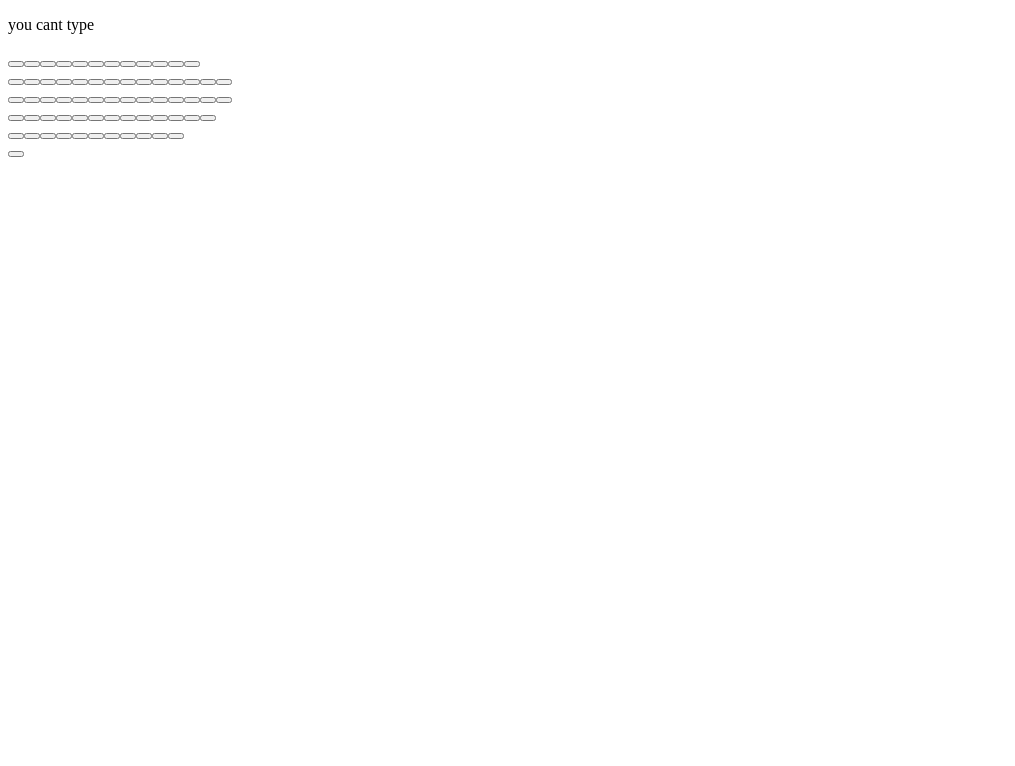
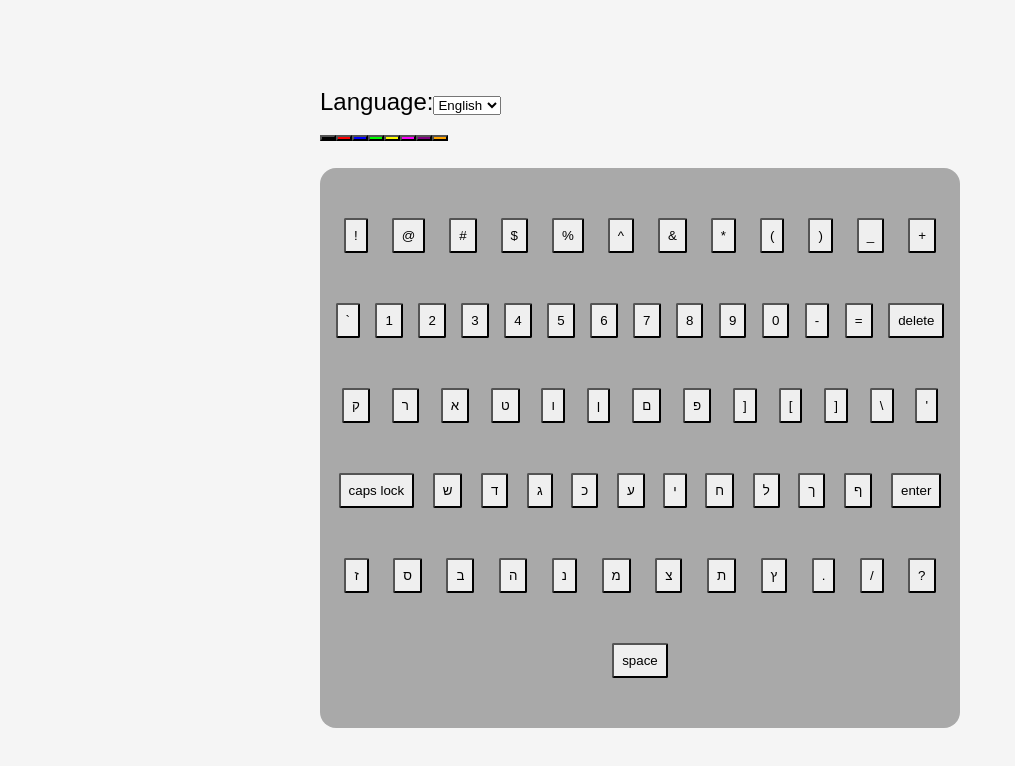
Before and after one commit to rkohen770/Go_To_100_Game, a React (Create React App) app: page / in a window 1280 px wide. Both pictures are taken after a click on the button "use the keyboard". Shown: the top 766 px of the page, without its empty margins (0-1015 px from the left). Built offline with nearby package versions, Linux system fonts and the light colour scheme.

Commit message:
added stuff

```diff
--- a/src/js/ColorButton.js
+++ b/src/js/ColorButton.js
@@ -1,4 +1,4 @@
-import { useEffect } from "react";
+/*import { useEffect } from "react";
 import "../css/colorButton.css";
 
 function ColorButton({ color, onClick,text,indexX,indexY }) {
@@ -17,4 +17,4 @@ function ColorButton({ color, onClick,text,indexX,indexY }) {
   );
 }
 
-export default ColorButton;
+export default ColorButton;*/
--- /dev/null
+++ b/src/js/Colors.js
@@ -0,0 +1,31 @@
+import React, { Component } from 'react';
+class Colors extends Component {
+    state = {
+        colors : {
+            black: "#000000",
+            red: "#ff0000",
+            blue: "#0000ff",
+            green: "#00ff00",
+            yellow: "#ffff00",
+            pink: "#ff00ff",
+            purple: "#800080",
+            orange: "#ffa500",
+          }
+     }
+    render() {
+        return (
+            <div className="color-picker">
+                    <button style={{ backgroundColor: this.state.colors.black }} onClick={()=>this.props.switchColor(this.state.black)}/>
+                    <button style={{ backgroundColor: this.state.colors.red }} onClick={()=>this.props.switchColor(this.state.red)} />
+                    <button style={{ backgroundColor: this.state.colors.blue }} onClick={()=>this.props.switchColor(this.state.black)}/>
+                    <button style={{ backgroundColor: this.state.colors.green }} onClick={()=>this.props.switchColor(this.state.green)}/>
+                    <button style={{ backgroundColor: this.state.colors.yellow }} onClick={()=>this.props.switchColor(this.state.yellow)}/>
+                    <button style={{ backgroundColor: this.state.colors.pink }} onClick={()=>this.props.switchColor(this.state.pink)}/>
+                    <button style={{ backgroundColor: this.state.colors.purple }} onClick={()=>this.props.switchColor(this.state.purple)}/>
+                    <button style={{ backgroundColor: this.state.colors.orange }} onClick={()=>this.props.switchColor(this.state.orange)}/>
+                </div>
+        );
+    }
+}
+
+export default Colors;
--- a/src/js/KeyBoard.js
+++ b/src/js/KeyBoard.js
@@ -1,4 +1,4 @@
-/*import React from "react";
+import React from "react";
 import Key  from "./Key";
 import "../css/keyboard.css";
 import ColorButton from "./ColorButton";
@@ -117,7 +117,7 @@ function Keyboard() {
 
 export default Keyboard;
 
-*/
+
 
 
 
--- a/src/js/KeyNew.js
+++ b/src/js/KeyNew.js
@@ -1,9 +1,11 @@
 import React, { Component } from 'react';
+import "../css/keyboard.css";
+
 class Key extends Component {
     state = {  }
     render() {
         return (
-            <button onClick={()=>this.props.clickKey(this.props.key)}>{this.props.key}</button>
+            <button className='key' onClick={()=>this.props.clickKey(this.props.letter)}>{this.props.letter}</button>
         );
     }
 }
--- a/src/js/KeyboardNew.js
+++ b/src/js/KeyboardNew.js
@@ -1,5 +1,7 @@
 import React, { Component } from 'react';
 import Key from './KeyNew';
+import "../css/keyboard.css";
+
 class KeyBoard
  extends Component {
     state = {
@@ -16,9 +18,7 @@ class KeyBoard
         ["caps lock", "ש", "ד", "ג", "כ", "ע", "י", "ח", "ל", "ך", "ף", "enter"],
         ["ז", "ס", "ב", "ה", "נ", "מ", "צ", "ת", "ץ",".", "/","?"],
         ["space"],
-    ],
-
-
+    ]
     }
 
     clicked=(key)=>{
@@ -30,12 +30,19 @@ class KeyBoard
         else this.props.press(key);
     }
     render() {
+      let lang;
+      if(this.props.language=="en"){
+        lang=this.state.englishKeys;
+      }
+      else{
+        lang=this.state.hebrewKeys;
+      }
         return (
           <div className="keyboard">
-          {this.state.englishKeys.map((row, index) => (
+          {lang.map((row, index) => (
             <div className="row" key={index}>
               {row.map((k) => (
-                  <Key key={k} clickKey={this.clicked}/>
+                  <Key key={k} letter={k} clickKey={this.clicked}/>
 
               ))}
             </div>
--- a/src/js/Main.js
+++ b/src/js/Main.js
@@ -5,7 +5,7 @@ class Main extends Component {
     state = {
         game: false,
         keyboard: false
-     }
+    }
     game=()=>{
         this.setState({game: true})
     }
--- a/src/js/Word.js
+++ b/src/js/Word.js
@@ -1,14 +1,16 @@
 import React, { Component } from 'react';
 import KeyBoard from './KeyboardNew';
 import TextArea from './TextArea';
+import Colors from './Colors';
 class Word extends Component {
     state = {
-        text: "you cant type",
+        text: "",
         capsLock: false,
-        shift: false
+        shift: false,
+        language: "en",
      }
     handleEnter = () => {
-     let prevText=this.state.text+"/n";
+     let prevText=this.state.text+"\n";
      this.setState({text: prevText});
     };
 
@@ -18,7 +20,7 @@ class Word extends Component {
     };
 
     handleDelete = () => {
-        let prevText=this.state.text+" ";
+        let prevText=this.state.text;
         prevText = prevText.substring(0, prevText.length - 1);
         this.setState({text: prevText});
     };
@@ -56,11 +58,23 @@ class Word extends Component {
 
         }
     };
+    handleLanguageChange = (event) => {
+        this.setState({language: event.target.value});
+      };
+    switchColor=(color)=>{
+        //how to change color?
+    }
     render() {
         return (
             <div>
+                <label >Language:</label>
+                <select id="language" value={this.state.language} onChange={this.handleLanguageChange}>
+                <option value="en">English</option>
+                <option value="he">Hebrew</option>
+                </select>
+                <Colors switchColor={this.switchColor}/>
                 <TextArea text={this.state.text}/>
-                <KeyBoard enter={this.handleEnter} space={this.handleSpace}
+                <KeyBoard langauge={this.state.language} enter={this.handleEnter} space={this.handleSpace}
                 delete={this.handleDelete} caps={this.handleCapsLock}
                 shift={this.handleShift} press={this.handleKeyPress}/>
             </div>
@@ -69,3 +83,44 @@ class Word extends Component {
 }
 
 export default Word;
+
+
+/*
+TO DO:
+1. fix the enter key
+2. (add shift key?)
+3. make the keys uppercase when CAPS is pressed
+4. add all the other stuff
+
+
+<label htmlFor="language">Language:</label>
+                <select id="language" value={this.state.language} onChange={this.handleLanguageChange()}>
+                <option value="en">English</option>
+                <option value="he">Hebrew</option>
+                </select>
+
+
+
+
+
+
+                /*import { useEffect } from "react";
+import "../css/colorButton.css";
+
+function ColorButton({ color, onClick,text,indexX,indexY }) {
+
+  useEffect(() => {
+    console.log("color changed");
+  }, [color]);
+
+  return (
+    <button className="color-button {color}"
+      style={{ backgroundColor: color }}
+      onClick={() => onClick(text,indexX,indexY)}
+    >
+        {text}
+    </button>
+  );
+}
+
+export default ColorButton;*/
```
